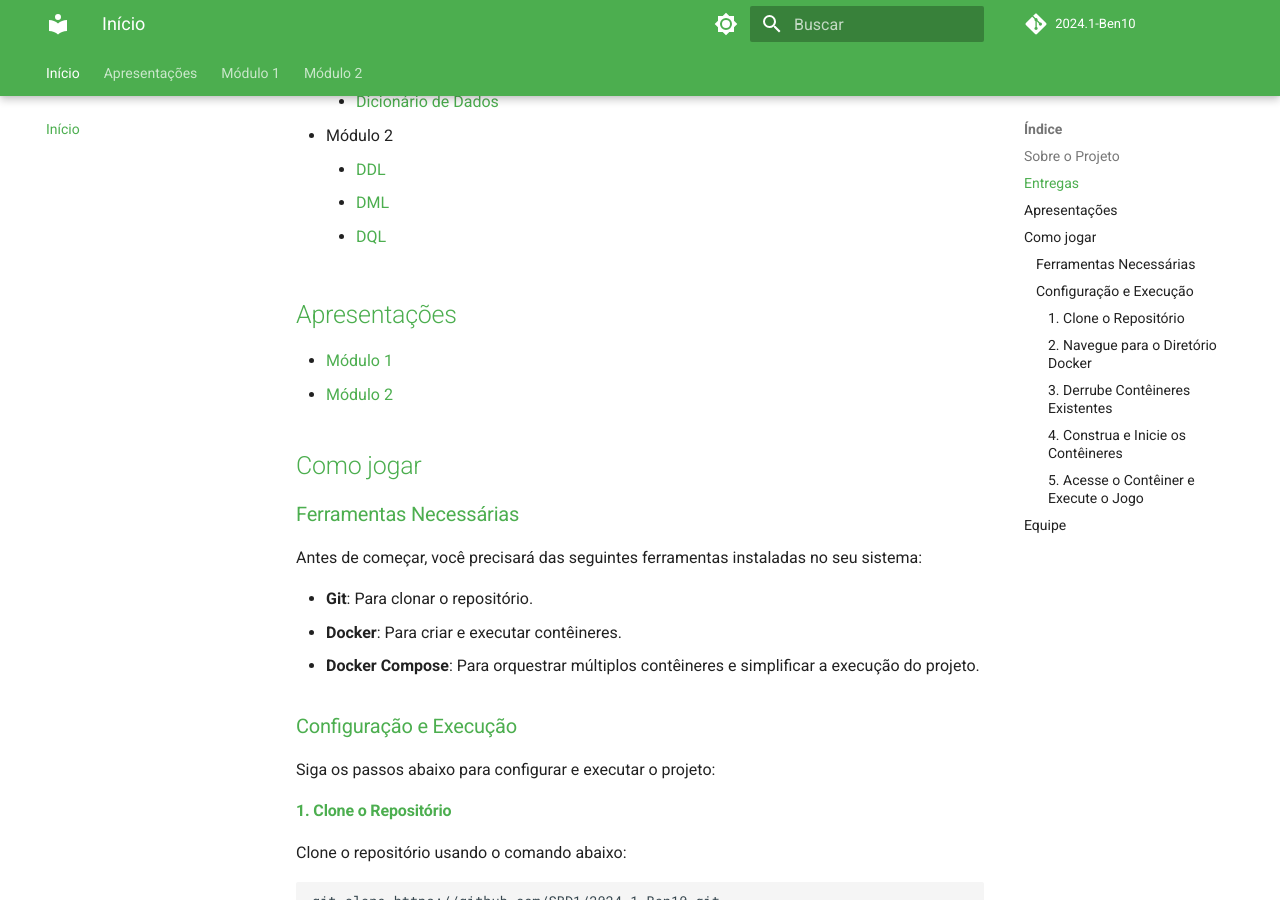
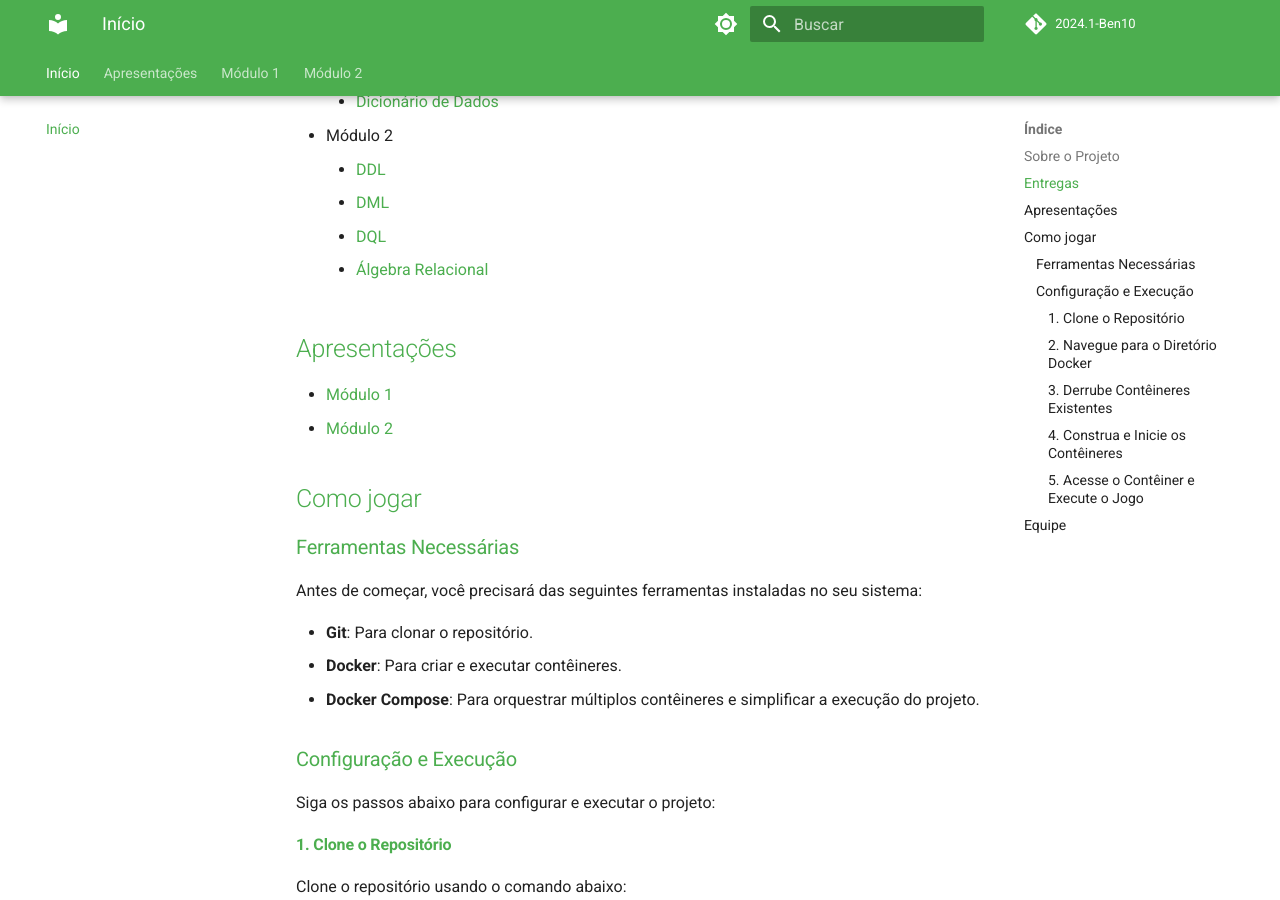
Before and after one commit to SBD1/2024.1-Ben10, an MkDocs documentation site: the page built from docs/index.md, in a window 1280 px wide and 900 px high, scrolled down 928 px. Built offline with MkDocs 1.6.1 and Material for MkDocs 9.7.7, drawn with Linux system fonts in a browser that asks for light colours; comment, search, counter and statistics services are not loaded; the version menu is left out.

Commit message:
adicionando algebra relacional ao readme

```diff
--- a/docs/index.md
+++ b/docs/index.md
@@ -23,6 +23,7 @@ Projeto criado para a disciplina de Sistema de Banco de Dados 1. Neste projeto,
     - [DDL](https://sbd1.github.io/2024.1-Ben10/modulo2/ddl/)
     - [DML](https://sbd1.github.io/2024.1-Ben10/modulo2/dml/)
     - [DQL](https://sbd1.github.io/2024.1-Ben10/modulo2/dql/)
+    - [Álgebra Relacional](https://sbd1.github.io/2024.1-Ben10/modulo2/algebraRelacional/)
 
 ## <a>Apresentações</a>
 
```
Also changed, not shown: README.md (+1 -0 lines).
